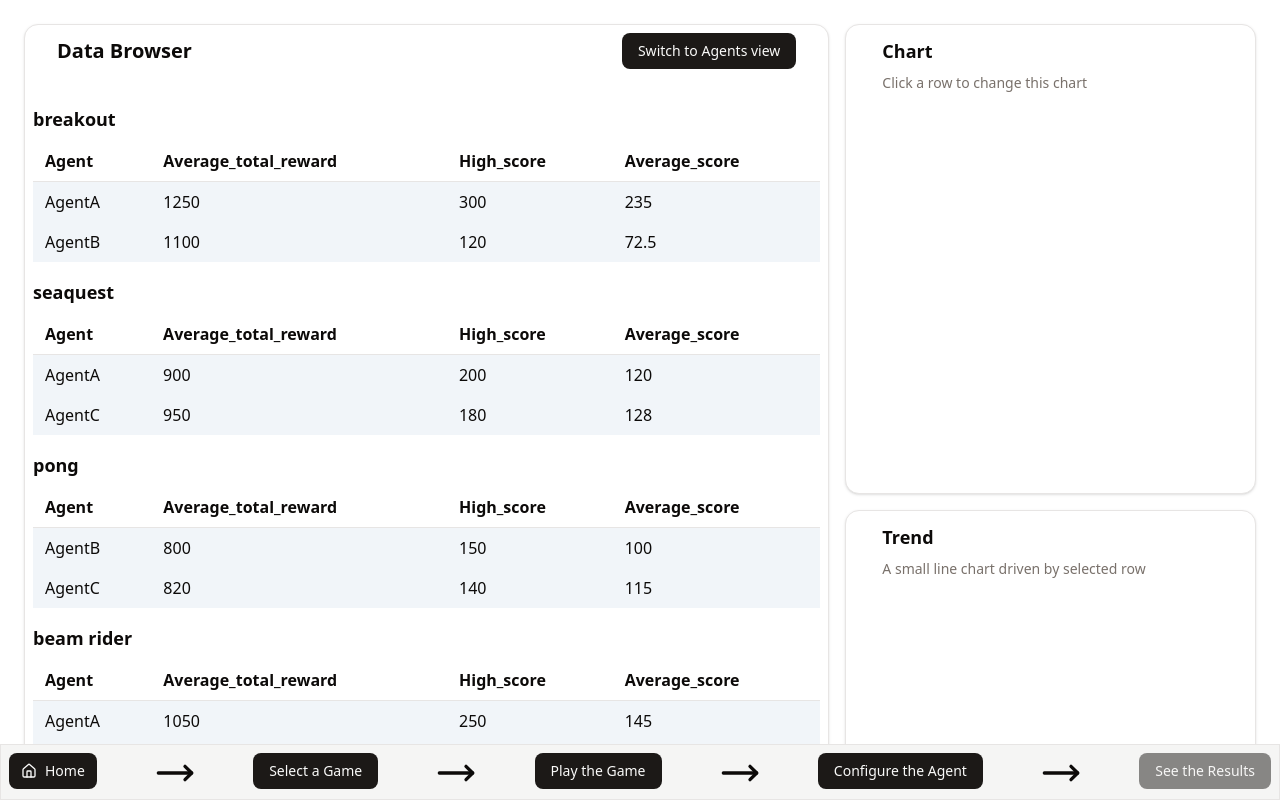
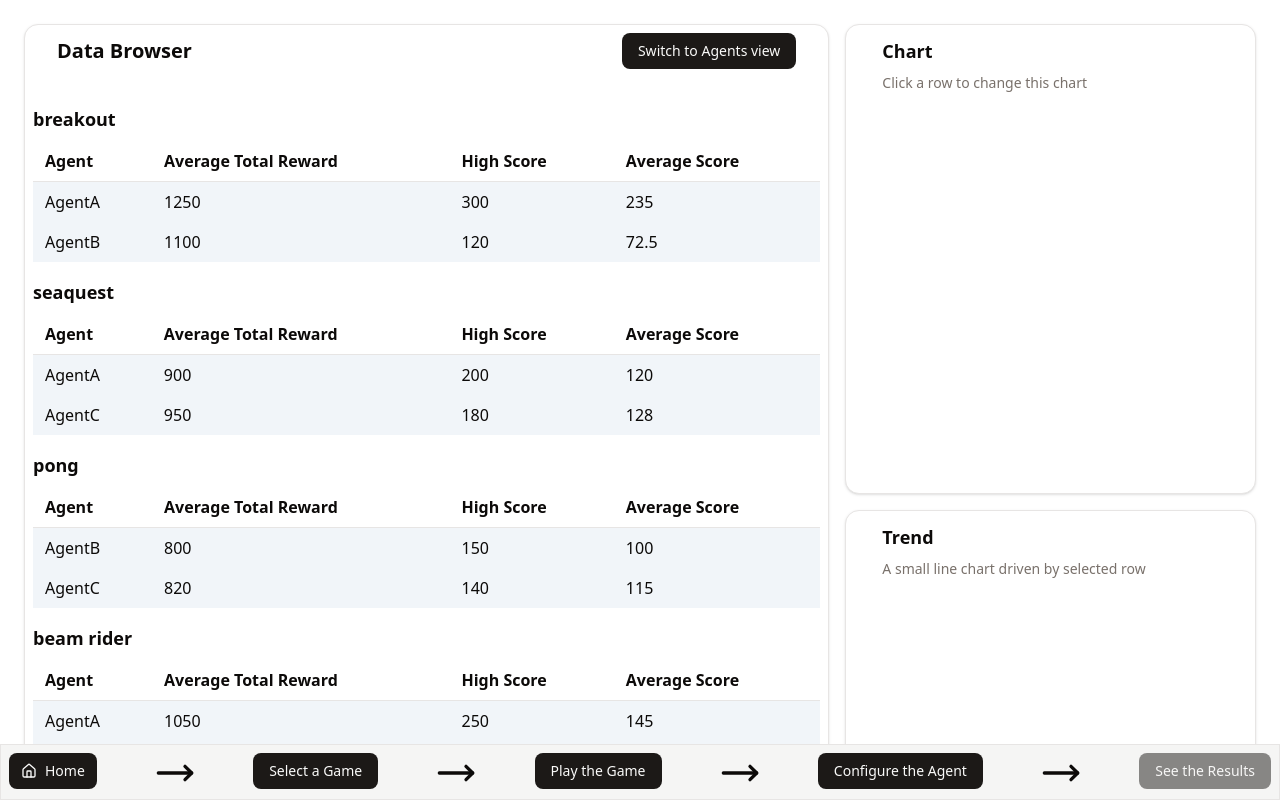
Before and after one commit to Vamsichris04/Atari_DRL_Framework, a Next.js app in the folder frontend/: page /results in a window 1280 px wide. Shown: the top 800 px of the page. Built offline with nearby package versions, Linux system fonts and the light colour scheme.

Commit message:
Minor styling changes

```diff
--- a/frontend/src/app/results/page.tsx
+++ b/frontend/src/app/results/page.tsx
@@ -136,7 +136,7 @@ export default function Page() {
                     onClick={() => toggleSort(col)}
                   >
                     <div className="flex items-center gap-2">
-                      <span className="capitalize">{col}</span>
+                      <span className="capitalize">{col.replace(/_/g, ' ')}</span>
                       {sortKey === col && <span>{sortDir === 'asc' ? '▲' : '▼'}</span>}
                     </div>
                   </th>
```
